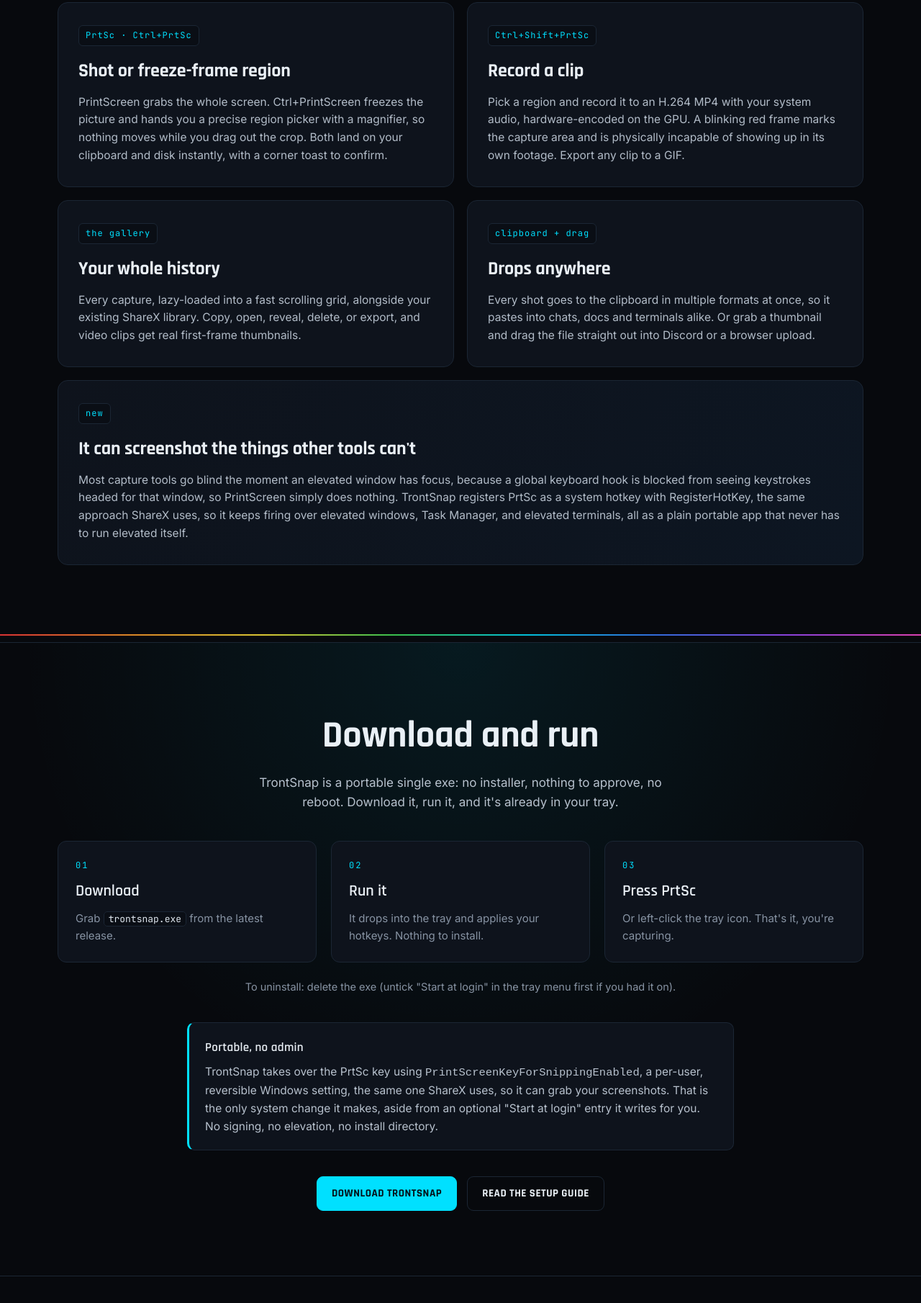
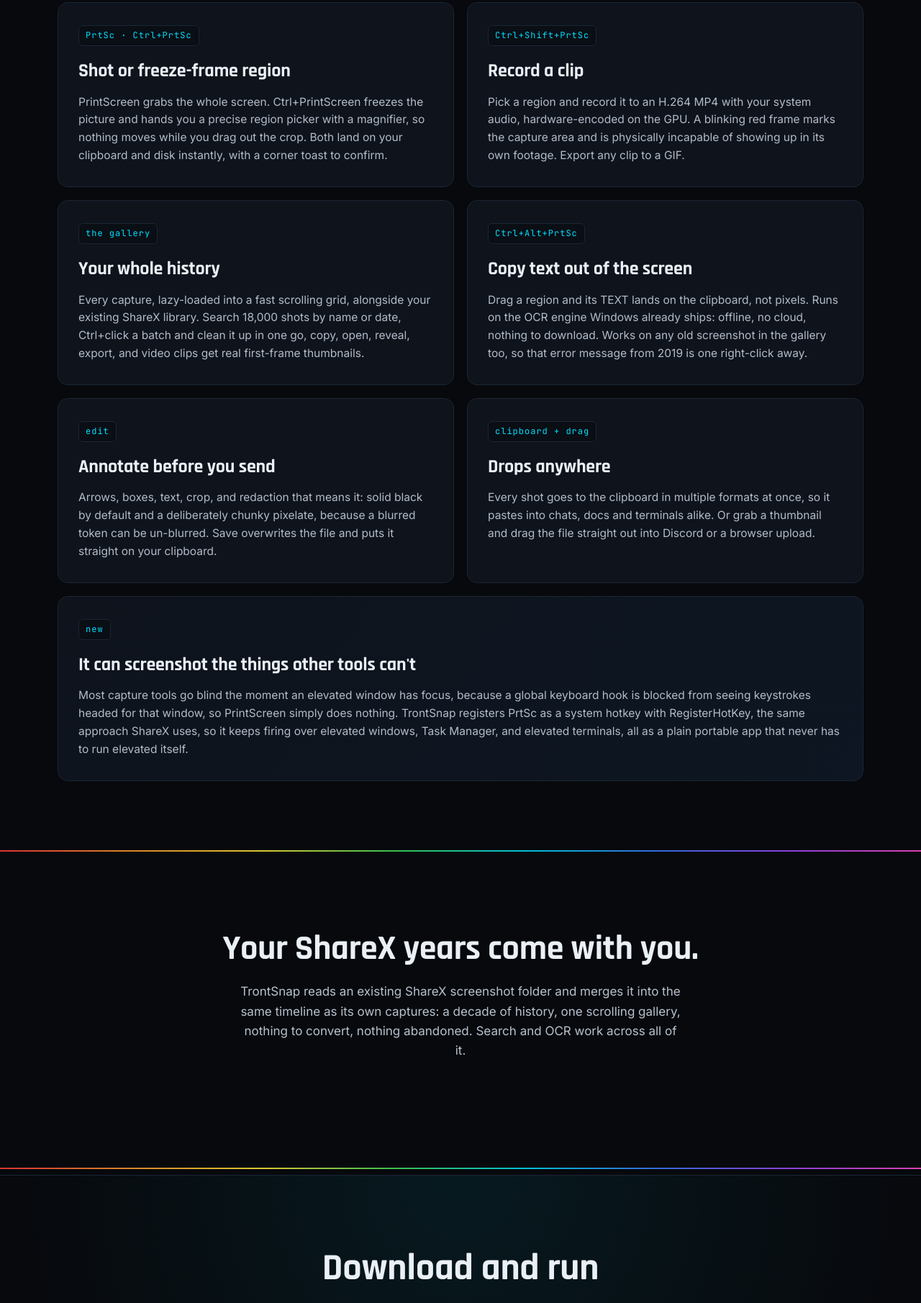
Before and after one commit to TrentSterling/trontsnap, a plain HTML site: page docs/index.html in a window 1280 px wide. Shown: the part 1236-3046 px from the top of the page at 72% size. Drawn offline with Linux system fonts and the light colour scheme.

Commit message:
docs: the ShareX migration story, refreshed README, shot list
- README: migration section up top (the untold pitch: your archive merges
  into one timeline, switching costs nothing), an Install section for
  non-developers, feature list caught up through v0.22 (OCR, annotation
  editor, search, multi-select, theme engine), edit mode in the CLI table,
  commented image slots wired to docs/media/.
- Landing page: "Your ShareX years come with you" section, two new feature
  cards (copy text out of the screen, annotate before you send), gallery
  card mentions search + batch cleanup, specs strip counts 4 keys.
- docs/media/SHOTLIST.md: the five captures wanted (hero, the 4-second
  demo GIF, editor, theme randomizer, OCR) with framing notes; TrontSnap
  records and GIF-exports its own demo.

```diff
--- a/docs/index.html
+++ b/docs/index.html
@@ -148,7 +148,7 @@
 </header>
 
 <div class="specs"><div class="wrap">
-  <div class="spec"><b>3 keys</b><span>shot &middot; region &middot; record</span></div>
+  <div class="spec"><b>4 keys</b><span>shot &middot; region &middot; record &middot; OCR</span></div>
   <div class="spec"><b>MP4 + audio</b><span>hardware encoded</span></div>
   <div class="spec"><b>drag-out</b><span>drop straight into apps</span></div>
   <div class="spec"><b>full history</b><span>lazy-loaded gallery</span></div>
@@ -175,7 +175,19 @@
       <div class="card">
         <span class="kbd">the gallery</span>
         <h3>Your whole history</h3>
-        <p>Every capture, lazy-loaded into a fast scrolling grid, alongside your existing ShareX library. Copy, open, reveal, delete, or export, and video clips get real first-frame thumbnails.</p>
+        <p>Every capture, lazy-loaded into a fast scrolling grid, alongside your existing ShareX library. Search 18,000 shots by name or date, Ctrl+click a batch and clean it up in one go, copy, open, reveal, export, and video clips get real first-frame thumbnails.</p>
+      </div>
+
+      <div class="card">
+        <span class="kbd">Ctrl+Alt+PrtSc</span>
+        <h3>Copy text out of the screen</h3>
+        <p>Drag a region and its TEXT lands on the clipboard, not pixels. Runs on the OCR engine Windows already ships: offline, no cloud, nothing to download. Works on any old screenshot in the gallery too, so that error message from 2019 is one right-click away.</p>
+      </div>
+
+      <div class="card">
+        <span class="kbd">edit</span>
+        <h3>Annotate before you send</h3>
+        <p>Arrows, boxes, text, crop, and redaction that means it: solid black by default and a deliberately chunky pixelate, because a blurred token can be un-blurred. Save overwrites the file and puts it straight on your clipboard.</p>
       </div>
 
       <div class="card">
@@ -191,6 +203,15 @@
       </div>
 
     </div>
+  </div>
+</section>
+
+<hr class="spectrum-rule">
+
+<section class="grid-sec" id="migrate">
+  <div class="wrap">
+    <h2 class="big">Your ShareX years come with you.</h2>
+    <p class="lede">TrontSnap reads an existing ShareX screenshot folder and merges it into the same timeline as its own captures: a decade of history, one scrolling gallery, nothing to convert, nothing abandoned. Search and OCR work across all of it.</p>
   </div>
 </section>
 
```
Also changed, not shown: docs/media/SHOTLIST.md (added, +20 -0 lines), README.md.
